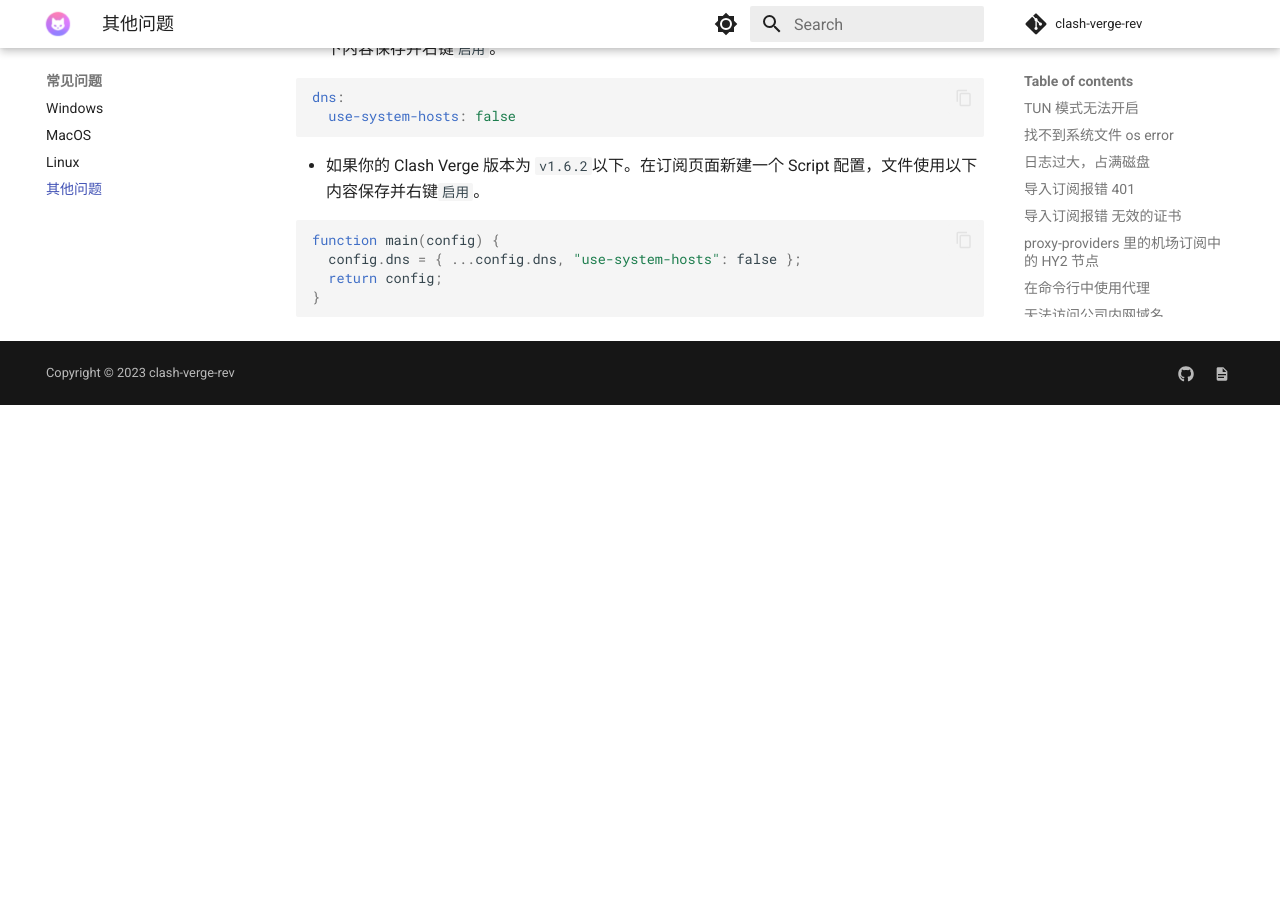
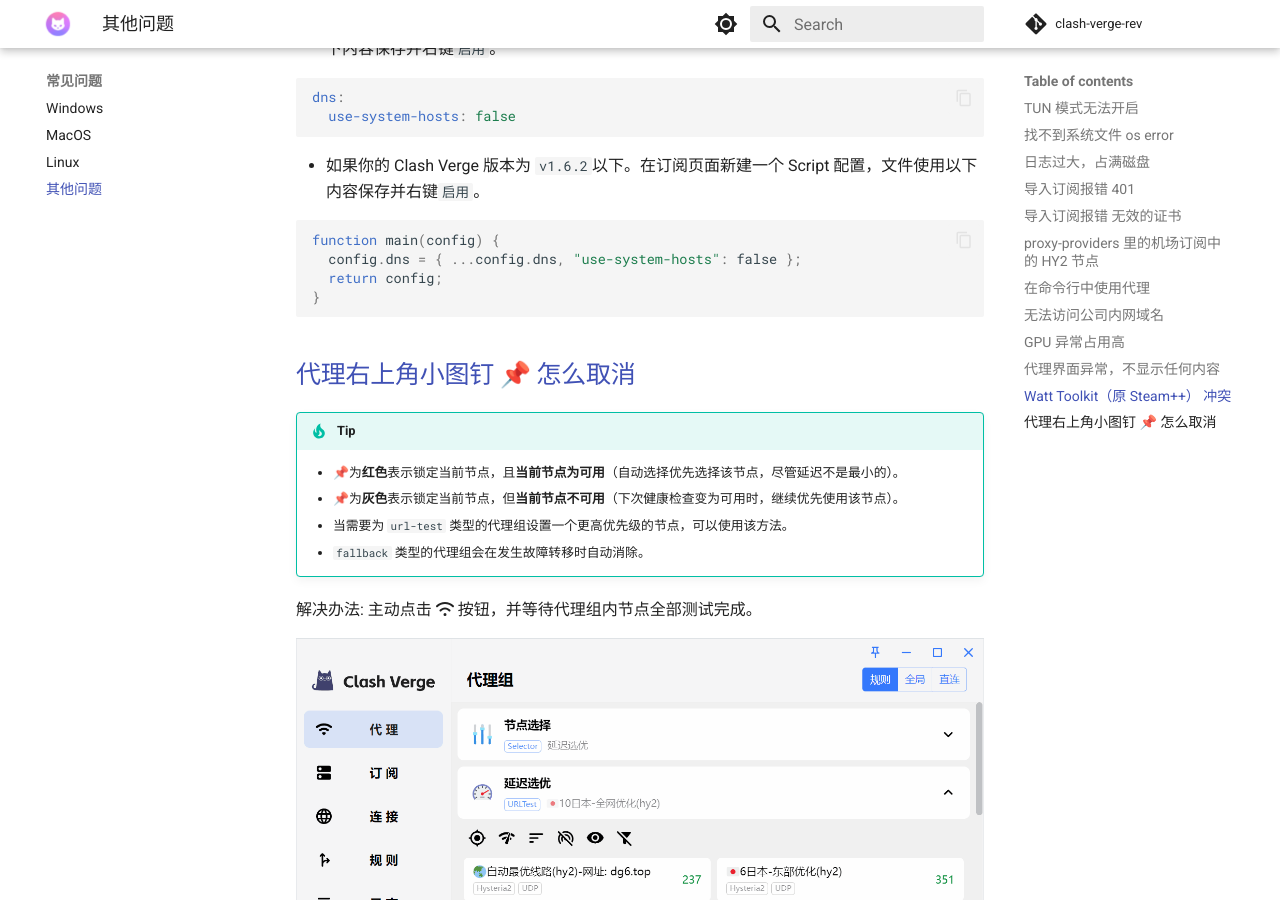
Before and after one commit to clash-verge-rev/clash-verge-rev.github.io, an MkDocs documentation site: the page built from docs/faq/other.md, in a window 1280 px wide and 900 px high, scrolled down 3577 px. Built offline with MkDocs 1.6.1 and Material for MkDocs 9.7.7, drawn with Linux system fonts in a browser that asks for light colours; comment, search, counter and statistics services are not loaded; before the commit the page ends 3982 px from its top, so only the background shows below that.

Commit message:
faq: fixed

````diff
--- a/docs/faq/other.md
+++ b/docs/faq/other.md
@@ -108,3 +108,16 @@ function main(config) {
   return config;
 }
 ```
+
+## 代理右上角小图钉 📌 怎么取消
+
+<!-- prettier-ignore -->
+!!! tip
+    - 📌为**红色**表示锁定当前节点，且**当前节点为可用**（自动选择优先选择该节点，尽管延迟不是最小的）。
+    - 📌为**灰色**表示锁定当前节点，但**当前节点不可用**（下次健康检查变为可用时，继续优先使用该节点）。
+    - 当需要为 `url-test` 类型的代理组设置一个更高优先级的节点，可以使用该方法。
+    - `fallback` 类型的代理组会在发生故障转移时自动消除。
+
+解决办法: 主动点击 :fontawesome-solid-wifi: 按钮，并等待代理组内节点全部测试完成。
+
+![代理右上角小图钉](../assets/faq/other/fixed.gif)
````
Also changed, not shown: docs/assets/faq/other/fixed.gif (added).
